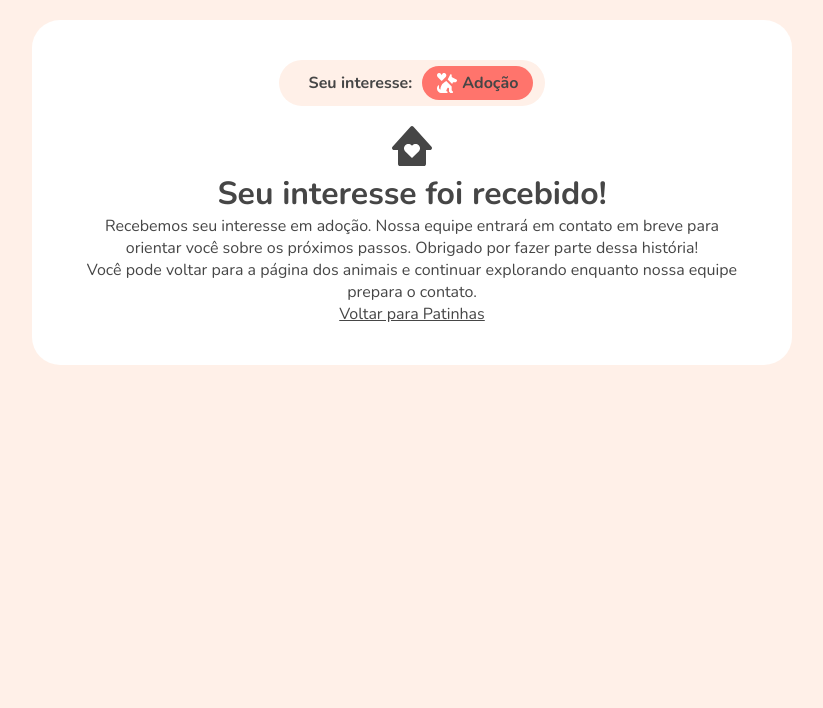
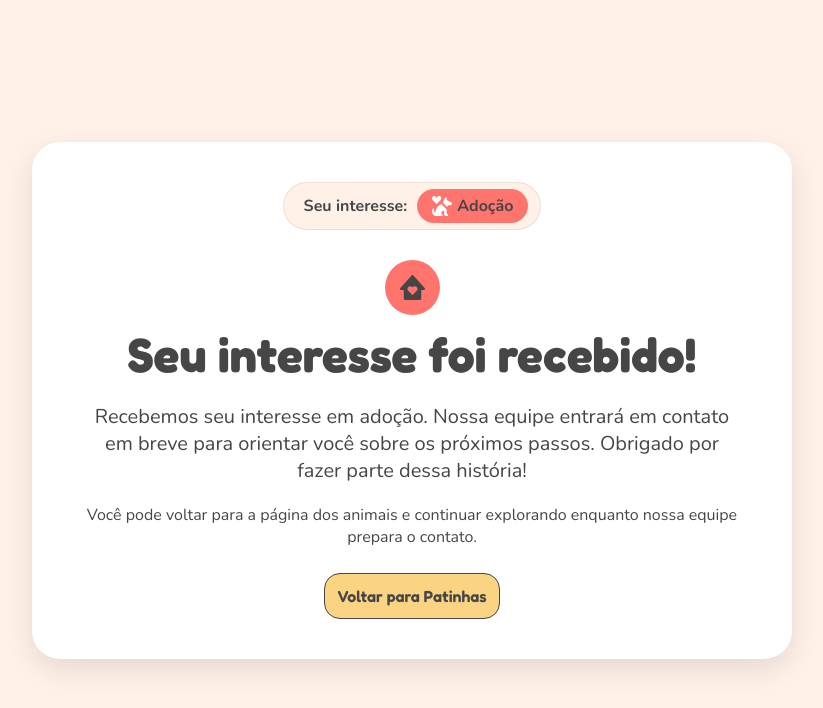
Before and after one commit to codebyisaque/patinhasLar, a plain HTML site: page pages/InteresseAdoção.html in a window 1280 px wide. Shown: the whole page, without its empty margins (228-1051 px from the left). Drawn offline with nearby package versions, Linux system fonts and the light colour scheme.

Commit message:
interesse adoção

```diff
--- a/css/InteresseAdoção.css
+++ b/css/InteresseAdoção.css
@@ -12,7 +12,7 @@
 
 body{
   background-color: #FFF0E8;
-  min-width: 100vh;
+  min-height: 100vh;
   display: flex;
   justify-content: center;
   align-items: center;
@@ -29,18 +29,19 @@ body{
 .card{
   background-color: #fff;
   border-radius: 28px;
-  padding: 40px 50px;
+  padding: 40px 40px;
   max-width: 760px;
   width: 100%;
   display: flex;
   flex-direction: column;
   align-items: center;
   text-align: center;
+  box-shadow: 0 10px 30px rgba(0, 0, 0, 0.1);
 }
 
 .seu-interesse{
   background-color: #FFF0E8;
-  padding: 6px 12px 6px 30px;
+  padding: 6px 12px 6px 20px;
   border-radius: 100px;
   display: inline-flex;
   align-items: center;
@@ -49,6 +50,7 @@ body{
   margin-bottom: 20px;
   font-family: "Fredoka", sans-serif;
   font-weight: 700;
+  border: 1px solid #4646461a;
 }
 
 .seu-interesse .adocao{
@@ -64,3 +66,51 @@ body{
   width: 20px ;
   height: 20px ;
 }
+
+.casinha{
+  background-color: #FF746C;
+  border-radius: 44px;
+  width: 55px;
+  height: 55px;
+  display: flex;
+  justify-content: center;
+  align-items: center;
+  margin: 10px;
+}
+
+.casinha img{
+  width: 25px;
+  height: 25px;
+}
+
+.titulo{
+  font-family: "Fredoka", sans-serif;
+  font-size: 3rem;
+  font-weight: 700;
+}
+
+.descricao{
+  font-size: 1.25rem;
+  margin: 20px;
+}
+
+.sub-descricao{
+  font-size: 1rem;
+  margin-bottom: 25px;
+}
+
+.btn{
+  background-color: #FAD383;
+  padding: 12px 12px;
+  font-family: "Fredoka", sans-serif;
+  font-weight: 600;
+  text-decoration: none;
+  border-radius: 16px;
+  transition: 0.3s linear;
+  border: 1px solid #464646;
+}
+
+.btn:hover{
+  background-color: #FFE0A2;
+  letter-spacing: 0.01rem;
+}
```
